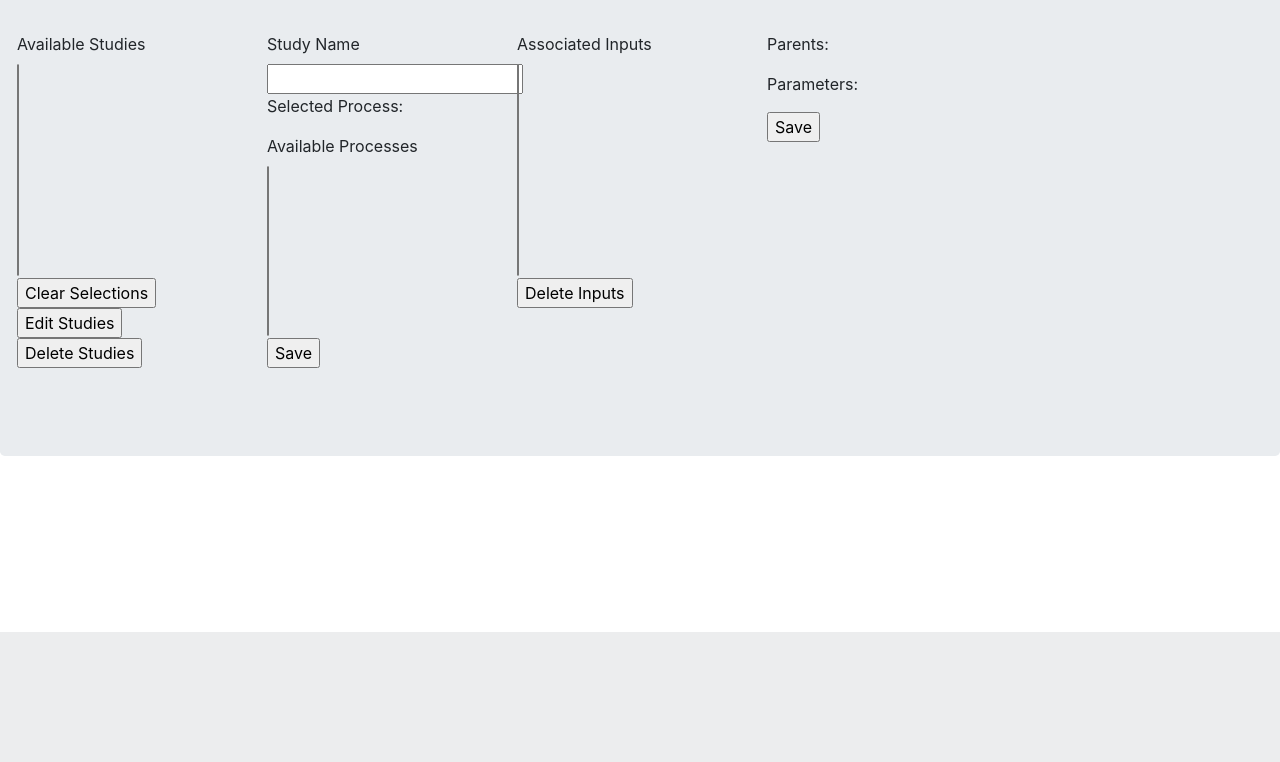
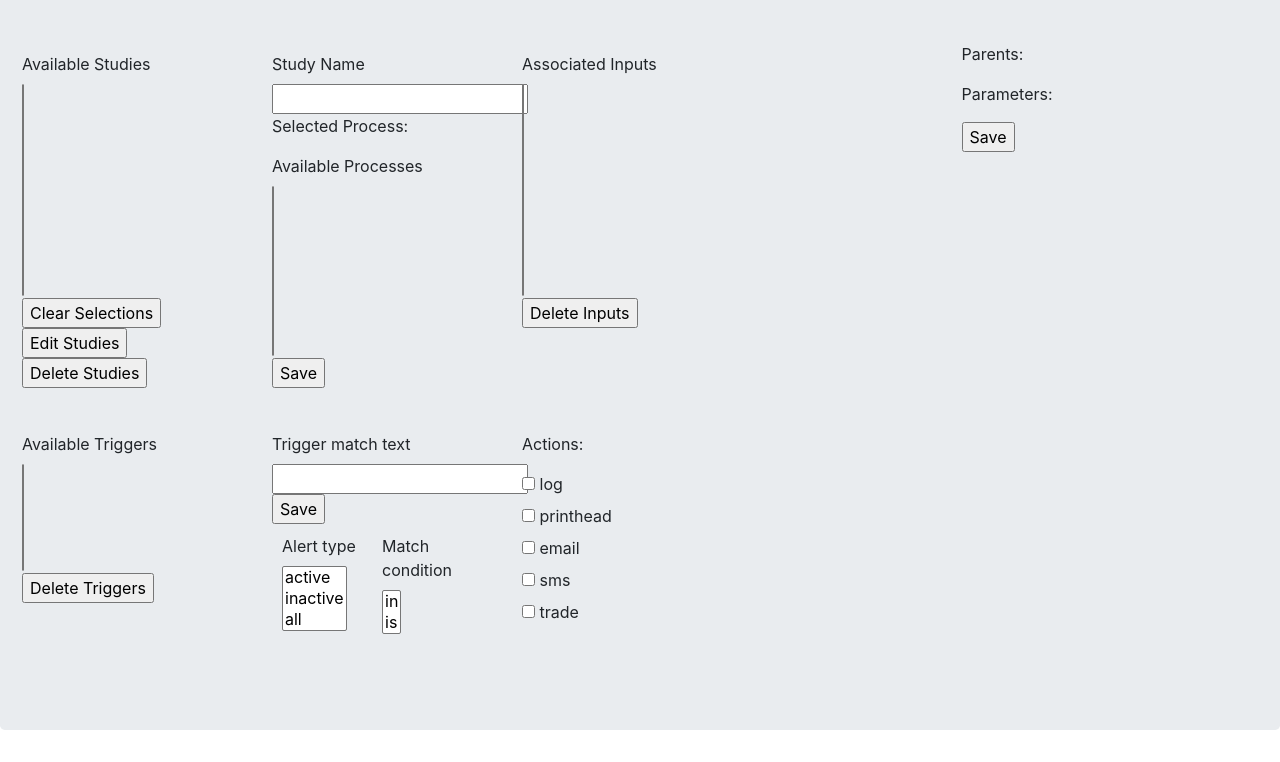
Before and after one commit to tristanbrown/fintrist, a Flask app: page /studies/edit in a window 1280 px wide. Shown: the part 168-930 px from the top of the page. Before the commit the page ends 800 px from the top, so only its background shows below. Run offline with Flask 2, Linux system fonts and the light colour scheme; data that the repository does not hold is empty; parts of the project's set-up code (start-up, migrations or seed data) failed here and were passed over; some libraries are stand-ins or nearby versions.

Commit message:
Add trigger editor layout

```diff
--- a/src/fintrist/__init__.py
+++ b/src/fintrist/__init__.py
@@ -4,7 +4,7 @@ Start Fintrist, connect to the DB, and expose public methods.
 
 import mongoengine
 from .settings import Config
-from .models import Stream, Study, Process
+from .models import *
 
 __all__ = ('Stream',)
 
--- a/src/fintrist_app/studies/forms.py
+++ b/src/fintrist_app/studies/forms.py
@@ -1,5 +1,8 @@
 from flask_wtf import FlaskForm
-from wtforms import StringField, IntegerField, SubmitField, SelectField, SelectMultipleField
+from wtforms import (StringField, IntegerField, SubmitField, SelectField,
+    SelectMultipleField, BooleanField,)
+
+from fintrist import Trigger
 
 def add_form(label):
     """Generate a selection form."""
@@ -45,3 +48,32 @@ def multisel_form(label):
         deactivate = SubmitField(f'Deactivate {label}')
         runonce = SubmitField(f'Run Once')
     return MultiSelForm(prefix=label)
+
+def trigger_build(sel_trigger):
+    """Generate a boolean form."""
+    alerttypes = simplechoices(Trigger.alert_types)
+    conds = simplechoices(Trigger.match_if)
+
+    if sel_trigger:
+        def_type = sel_trigger.on
+        def_cond = sel_trigger.condition
+        def_actions = sel_trigger.actions
+    else:
+        def_type = def_cond = None
+        def_actions = []
+
+    class TriggerForm(FlaskForm):
+        actions = Trigger.action_choices
+        matchtext = StringField('Trigger match text')
+        submit = SubmitField('Save')
+        alerttype = SelectField('Alert type', choices=alerttypes, default=def_type)
+        condition = SelectField('Match condition', choices=conds, default=def_cond)
+
+    for action in TriggerForm.actions:
+        checked = action in def_actions
+        setattr(TriggerForm, action, BooleanField(label=action, default=checked))
+    return TriggerForm()
+
+def simplechoices(iterable):
+    """Convert an iterable into a list of duplicated tuples."""
+    return zip(iterable, iterable)
--- a/src/fintrist_app/studies/templates/studies/edit_study.html
+++ b/src/fintrist_app/studies/templates/studies/edit_study.html
@@ -1,9 +1,41 @@
 {% extends "base.html" %}
 {% block content %}
+<style>
+.column
+{
+    float: left;
+    padding: 10px;
+    width: 750px;
+}
+.subcolumn
+{
+    float: left;
+    padding: 10px;
+    width: 250px;
+}
+.subsubcolumn
+{
+    float: right;
+    padding: 10px;
+    width: 25%;
+}
+.section{
+        float: left;
+        width: 75%;
+        padding: 10px;
+    }
+.subsection{
+    width:25%;
+    margin:5px 5px 5px 5px;
+    float: left;
+}
+</style>
 <div class="jumbotron">
   <h1>Editing Study: {{ studyname }}</h1><br>
   <div class="row">
-    <div class="column", style="width: 250px;">
+    <div class="section">
+      <div class="row">
+        <div class="subcolumn">
           <form method="POST">
             {{ studyform.hidden_tag() }}
             {{ studyform.selections.label }}<br>
@@ -13,10 +45,11 @@
             {{ studyform.delete() }}<br><br>
           </form>
         </div>
-    <div class="column", style="width: 250px;">
+        <div class="subcolumn">
           <form method="POST">
             {{ addform.hidden_tag() }}
-        {{ addform.entry.label }} <br> {{ addform.entry() }}<br>
+            {{ addform.entry.label }} <br>
+            {{ addform.entry() }}<br>
             <p>Selected Process:<br>{{ procname }}</p>
             {{ procsel.hidden_tag() }}
             {{ procsel.selections.label }}<br>
@@ -24,7 +57,7 @@
             {{ addform.submit() }}<br><br>
           </form>
         </div>
-    <div class="column", style="width: 250px;">
+        <div class="subcolumn">
           <form method="POST">
             {{ inputsform.hidden_tag() }}
             {{ inputsform.selections.label }}<br>
@@ -32,7 +65,42 @@
             {{ inputsform.delete() }}<br><br>
           </form>
         </div>
-    <div class="column", style="width: 250px;">
+      </div>
+      <div class="row">
+        <div class="subcolumn">
+          <form method="POST">
+            {{ alltriggers.hidden_tag() }}
+            {{ alltriggers.selections.label }}<br>
+            {{ alltriggers.selections(size=5) }}<br>
+            {{ alltriggers.delete() }}<br><br>
+          </form>
+        </div>
+        <form method="POST">
+          <div class="subcolumn">
+            {{ triggerform.hidden_tag() }}
+            {{ triggerform.matchtext.label }}<br>
+            {{ triggerform.matchtext() }}<br>
+            {{ triggerform.submit() }}<br>
+            <div class="subcolumn", style="width: 100px;">
+              {{ triggerform.alerttype.label }}<br>
+              {{ triggerform.alerttype(size=3) }}<br>
+            </div>
+            <div class="subcolumn", style="width: 100px;">
+              {{ triggerform.condition.label }}<br>
+              {{ triggerform.condition(size=2) }}<br>
+            </div>
+          </div>
+          <div class="subcolumn">
+            <p>Actions:</p>
+            {% for action in triggerform.actions %}
+              {{ triggerform[action]() }}
+              {{ triggerform[action].label }}<br>
+            {% endfor %}
+          </div>
+        </form>
+      </div>
+    </div>
+    <div class="subsubcolumn">
       <form method="POST">
         <p>Parents:</p>
         {% for key, parentform in parentforms.items() %}
--- a/src/fintrist_app/studies/views.py
+++ b/src/fintrist_app/studies/views.py
@@ -1,6 +1,7 @@
 from flask import Blueprint, render_template, redirect, url_for, session
-from fintrist import Study, Process
-from fintrist_app.studies.forms import sel_form, mini_sel_form, multisel_form, add_form
+from fintrist import Study, Process, Trigger
+from fintrist_app.studies.forms import (
+    sel_form, mini_sel_form, multisel_form, add_form, trigger_build)
 from fintrist_app import util
 
 studies_blueprint = Blueprint('studies',
@@ -18,10 +19,11 @@ def edit():
     db_objects = util.get_choices(Study.objects())
     studyform.selections.choices = db_objects
 
-    inputsform = multisel_form('Inputs')
-
     # Set up the Study to edit and associated inputs
     editstudy_id = session.get('editstudy')
+    inputsform = multisel_form('Inputs')
+    alltriggers = sel_form('Triggers')
+
     if editstudy_id:
         editstudy = Study.objects(id=editstudy_id).get()
         studyname = editstudy.name
@@ -31,12 +33,15 @@ def edit():
         inputsform.selections.choices = inputchoices(parents, params)
         parentforms = make_selforms(parents)
         paramforms = make_entryforms(params)
+        alltriggers.selections.choices = triggerchoices(editstudy.triggers)
+        sel_trigger = editstudy[session.get('sel_trigger')]
     else:
         editstudy = None
         studyname = ''
         procname = ''
         parentforms = {}
         paramforms = {}
+        sel_trigger = None
 
     # Set up All Processes selection list
     procform = sel_form('Processes')
@@ -45,6 +50,9 @@ def edit():
     # Set up Add/Edit
     addform = add_form('Study Name')
     saveinputs = add_form('Inputs')
+
+    # Trigger components
+    triggerform = trigger_build(sel_trigger)
 
     # Clear the selections
     if studyform.clear.data:
@@ -90,12 +98,30 @@ def edit():
     # Save Study-associated Inputs
     if editstudy and saveinputs.is_submitted():
         newparents = {key: form.selections.data
-            for key, form in parentforms.items() if form.selections.data != 'None'}
+                      for key, form in parentforms.items() if form.selections.data != 'None'}
         editstudy.add_parents(newparents)
         newparams = {key: form.entry.data
-            for key, form in paramforms.items() if form.entry.data}
+                     for key, form in paramforms.items() if form.entry.data}
         editstudy.add_params(newparams)
         return redirect(url_for('studies.edit'))
+
+    # Submit buttons for Triggers selection list
+    if sel_trigger and alltriggers.validate_on_submit():
+        selections = alltriggers.selections.data
+        if alltriggers.delete.data:
+            # TODO: Somehow id and remove the study
+            pass
+        elif alltriggers.choose.data:
+            # TODO: Somehow set the selected trigger to the session data
+            pass
+        elif alltriggers.clear.data:
+            session['sel_trigger'] = None
+        return redirect(url_for('studies.edit'))
+
+    # Save Study-associated Triggers
+    if triggerform.validate_on_submit():
+        # TODO: Add or update Triggers
+        pass
 
     return render_template(
         'edit_study.html',
@@ -108,12 +134,23 @@ def edit():
         parentforms=parentforms,
         paramforms=paramforms,
         saveinputs=saveinputs,
+        alltriggers=alltriggers,
+        triggerform=triggerform,
         )
 
 def inputchoices(parents, params):
     """Convert the parents and params into selection lists."""
     parentnames = [(key, parent.name) if parent else (key, None) for key, parent in parents.items()]
     return [(key, f"{key}: {val}") for key, val in parentnames + list(params.items())]
+
+def simplechoices(iterable):
+    """Convert an iterable into a list of duplicated tuples."""
+    return zip(iterable, iterable)
+
+def triggerchoices(triggers):
+    """Convert the triggers into selection lists."""
+    triggervals = [(trigger.matchtext, trigger.condition, trigger.on) for trigger in triggers]
+    return [(on + cond + match, f"{match} ({cond}, {on})") for match, cond, on in triggervals]
 
 def make_selforms(parents):
     """Take a list or dict of object references and return a dict of forms."""
```
Also changed, not shown: src/fintrist/models.py (+8 -5 lines), src/fintrist_app/studies/templates/studies/add.html (deleted, +0 -14 lines), src/fintrist_app/studies/templates/studies/delete.html (deleted, +0 -13 lines), src/fintrist_app/studies/templates/studies/list.html (deleted, +0 -12 lines). Lines whose indentation alone changed are shown as unchanged.
